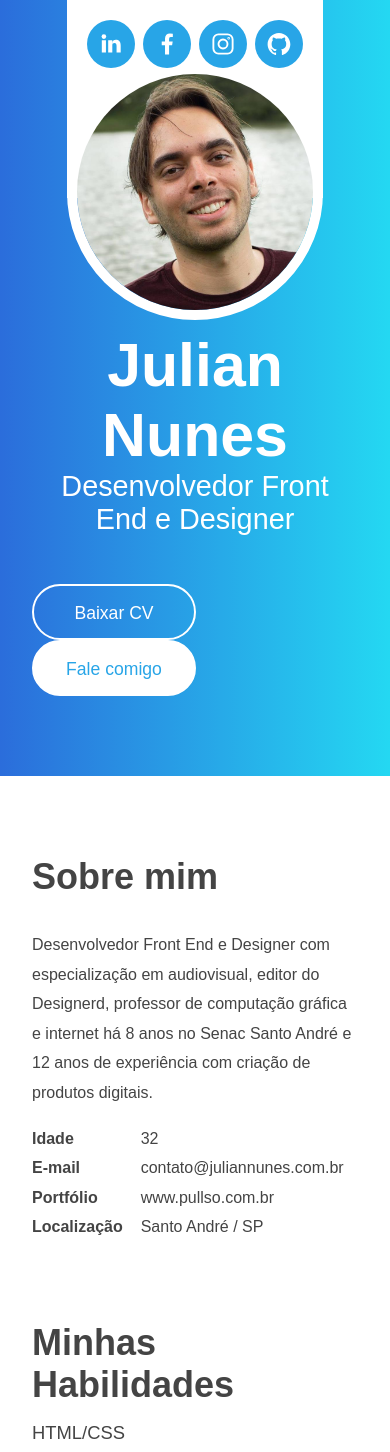
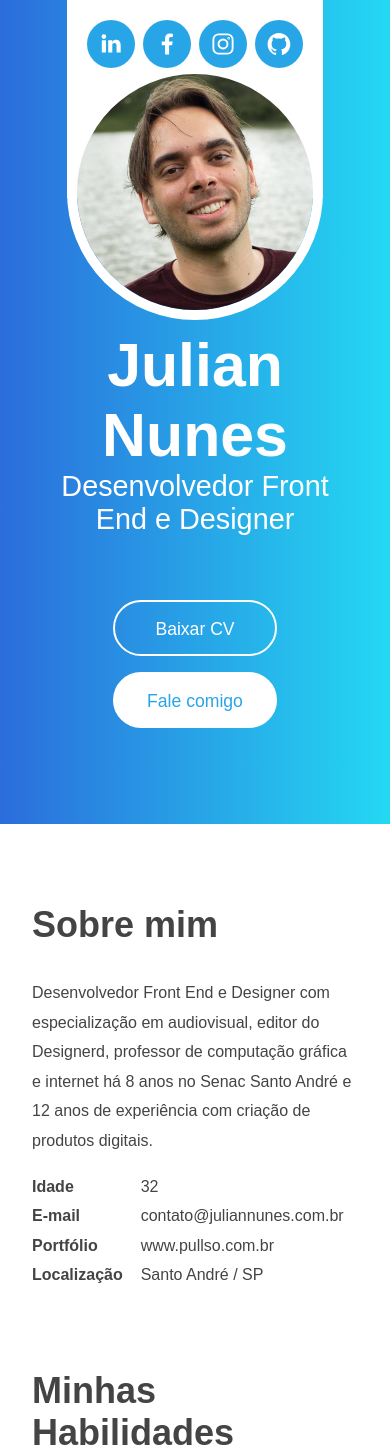
Before and after one commit to JulianGN/juliangn.github.io, a React (Vite) app: page / in a window 390 px wide. Shown: the top 1452 px of the page. Built offline with nearby package versions, Linux system fonts and the light colour scheme.

Commit message:
Fix bars

```diff
--- a/src/components/About/index.jsx
+++ b/src/components/About/index.jsx
@@ -3,14 +3,14 @@ import './style.css';
 
 export default function About(){
     return (
-        <section data-scroll="anima-up" id="sobre" className="container">
+        <section id="sobre" className="container">
 
-            <h2>Sobre mim</h2>
+            <h2 data-scroll="anima-up">Sobre mim</h2>
 
-            <article id="texto-sobre">
+            <article data-scroll="anima-up" id="texto-sobre">
                 <p>Desenvolvedor Front End e Designer com especialização em audiovisual, editor do Designerd, professor de computação gráfica e internet há 8 anos no Senac Santo André e 12 anos de experiência com criação de produtos digitais.</p>
             </article>
-            <article id="propriedades-sobre">
+            <article data-scroll="anima-up" id="propriedades-sobre">
                 <ul>
                     <li>
                         <strong>Idade</strong>
--- a/src/components/BtnsHeader/style.css
+++ b/src/components/BtnsHeader/style.css
@@ -21,3 +21,11 @@
     background-color: var(--white);
     color: var(--midblue);
 }
+
+@media(max-width:640px){
+    .btns-header a {
+        display: block;
+        width: 164px;
+        margin: 1rem 0 !important;
+    }
+}
--- a/src/modules/anima-scroll.js
+++ b/src/modules/anima-scroll.js
@@ -9,7 +9,7 @@ export default function startAnimaScroll(){
     function animaScroll(){
         totalAnimados.forEach(bloco => {
             const topo = bloco.getBoundingClientRect().top;
-            const calculoDistancia = window.innerHeight * 0.8;
+            const calculoDistancia = window.innerHeight * 0.95;
 
             if(topo < calculoDistancia){
                 bloco.classList.add('active');
```
